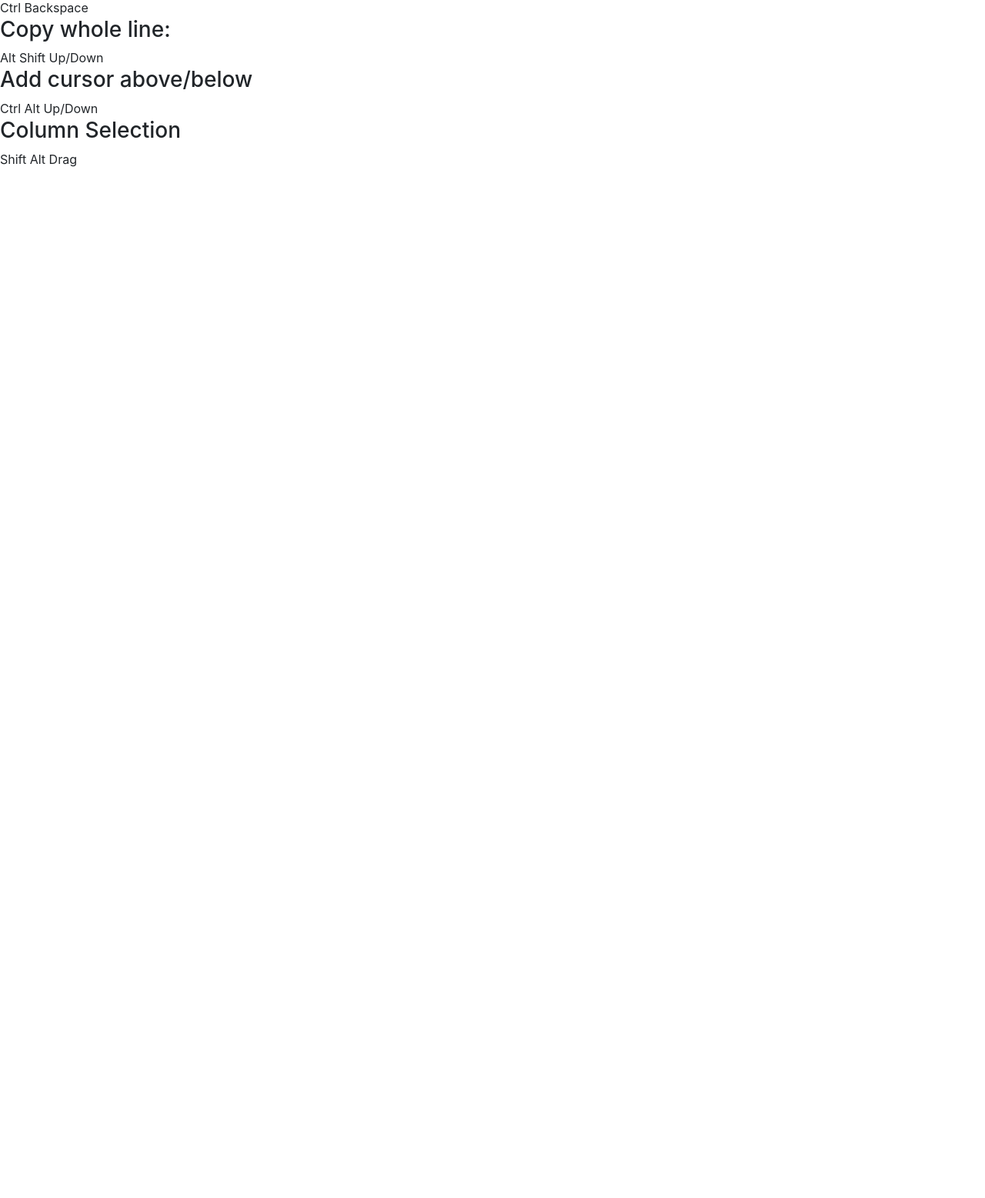
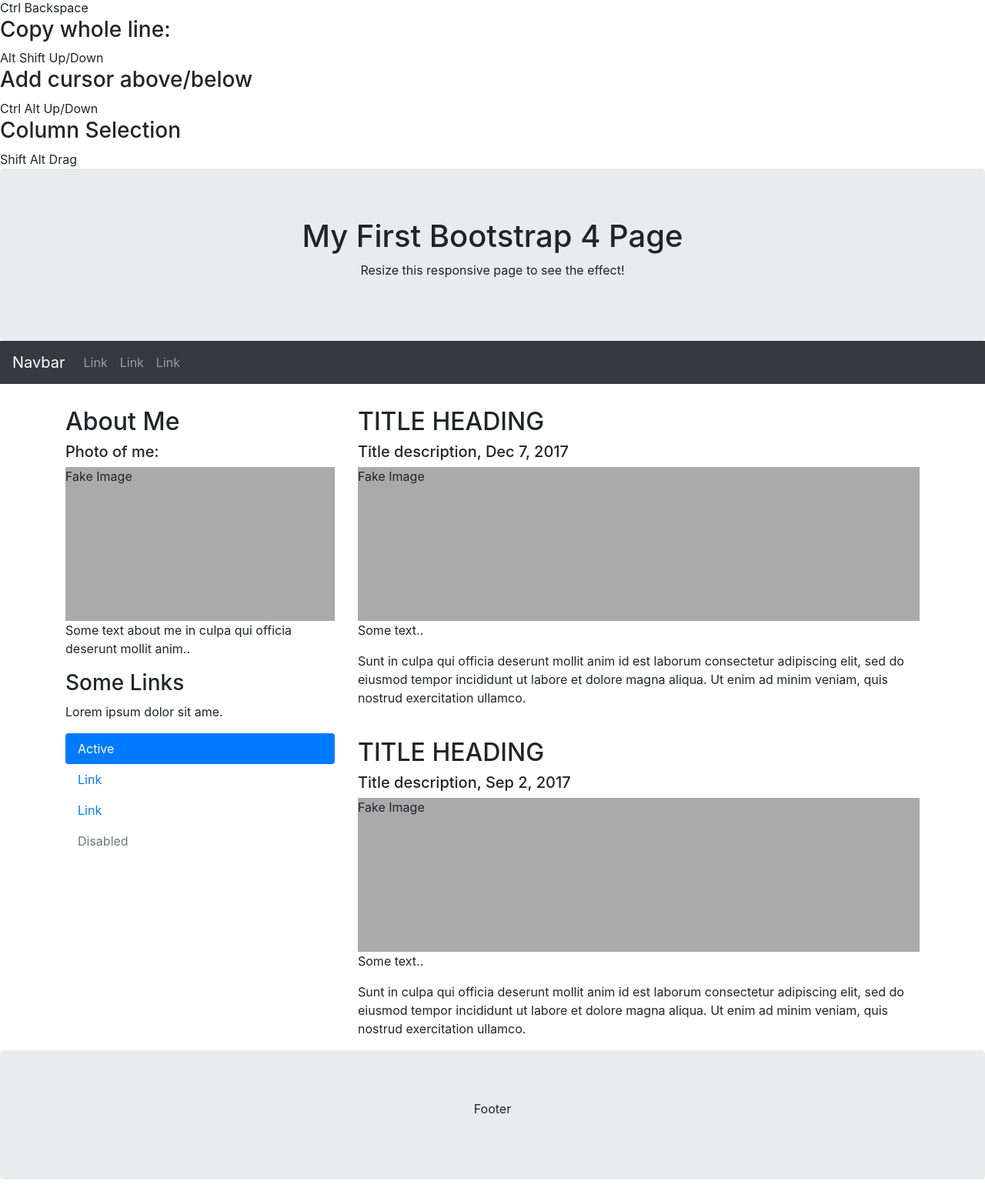
Before and after one commit to brentlau/NodeMongoExpress, a Node server app: page / in a window 1280 px wide. Shown: the part 255-1812 px from the top of the page at 77% size. Before the commit the page ends 472 px from the top, so only its background shows below. Run offline with Node 20, Linux system fonts and the light colour scheme; some libraries are stand-ins or nearby versions.

Commit message:
Commit Bootstrap

```diff
--- a/views/index.ejs
+++ b/views/index.ejs
@@ -6,3 +6,83 @@
 <h3>Copy whole line:</h3> Alt Shift Up/Down<br>
 <h3>Add cursor above/below</h3> Ctrl Alt Up/Down<br>
 <h3>Column Selection</h3> Shift Alt Drag
+
+
+<style>
+    .fakeimg {
+      height: 200px;
+      background: #aaa;
+    }
+    </style>
+  </head>
+  <body>
+
+  <div class="jumbotron text-center" style="margin-bottom:0">
+    <h1>My First Bootstrap 4 Page</h1>
+    <p>Resize this responsive page to see the effect!</p>
+  </div>
+
+  <nav class="navbar navbar-expand-sm bg-dark navbar-dark">
+    <a class="navbar-brand" href="#">Navbar</a>
+    <button class="navbar-toggler" type="button" data-toggle="collapse" data-target="#collapsibleNavbar">
+      <span class="navbar-toggler-icon"></span>
+    </button>
+    <div class="collapse navbar-collapse" id="collapsibleNavbar">
+      <ul class="navbar-nav">
+        <li class="nav-item">
+          <a class="nav-link" href="#">Link</a>
+        </li>
+        <li class="nav-item">
+          <a class="nav-link" href="#">Link</a>
+        </li>
+        <li class="nav-item">
+          <a class="nav-link" href="#">Link</a>
+        </li>
+      </ul>
+    </div>
+  </nav>
+
+  <div class="container" style="margin-top:30px">
+    <div class="row">
+      <div class="col-sm-4">
+        <h2>About Me</h2>
+        <h5>Photo of me:</h5>
+        <div class="fakeimg">Fake Image</div>
+        <p>Some text about me in culpa qui officia deserunt mollit anim..</p>
+        <h3>Some Links</h3>
+        <p>Lorem ipsum dolor sit ame.</p>
+        <ul class="nav nav-pills flex-column">
+          <li class="nav-item">
+            <a class="nav-link active" href="#">Active</a>
+          </li>
+          <li class="nav-item">
+            <a class="nav-link" href="#">Link</a>
+          </li>
+          <li class="nav-item">
+            <a class="nav-link" href="#">Link</a>
+          </li>
+          <li class="nav-item">
+            <a class="nav-link disabled" href="#">Disabled</a>
+          </li>
+        </ul>
+        <hr class="d-sm-none">
+      </div>
+      <div class="col-sm-8">
+        <h2>TITLE HEADING</h2>
+        <h5>Title description, Dec 7, 2017</h5>
+        <div class="fakeimg">Fake Image</div>
+        <p>Some text..</p>
+        <p>Sunt in culpa qui officia deserunt mollit anim id est laborum consectetur adipiscing elit, sed do eiusmod tempor incididunt ut labore et dolore magna aliqua. Ut enim ad minim veniam, quis nostrud exercitation ullamco.</p>
+        <br>
+        <h2>TITLE HEADING</h2>
+        <h5>Title description, Sep 2, 2017</h5>
+        <div class="fakeimg">Fake Image</div>
+        <p>Some text..</p>
+        <p>Sunt in culpa qui officia deserunt mollit anim id est laborum consectetur adipiscing elit, sed do eiusmod tempor incididunt ut labore et dolore magna aliqua. Ut enim ad minim veniam, quis nostrud exercitation ullamco.</p>
+      </div>
+    </div>
+  </div>
+
+  <div class="jumbotron text-center" style="margin-bottom:0">
+    <p>Footer</p>
+  </div>
```
